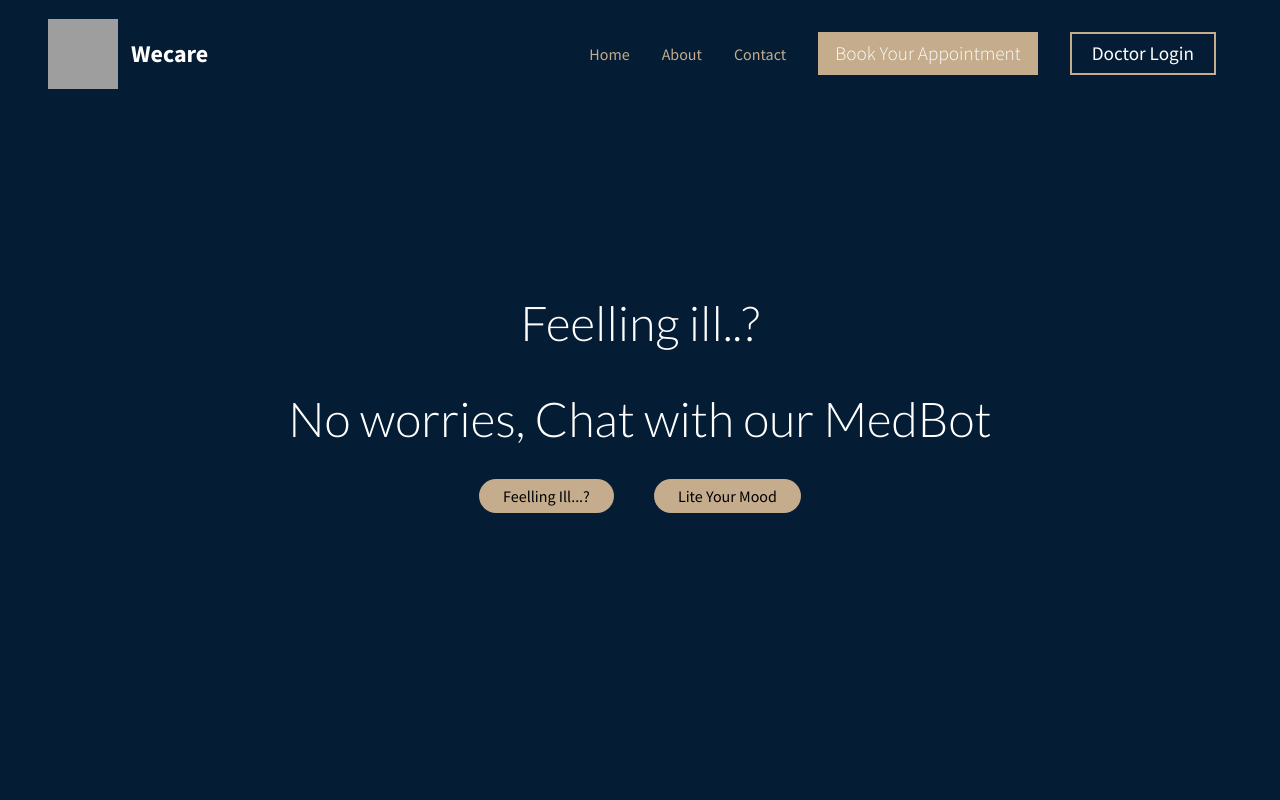
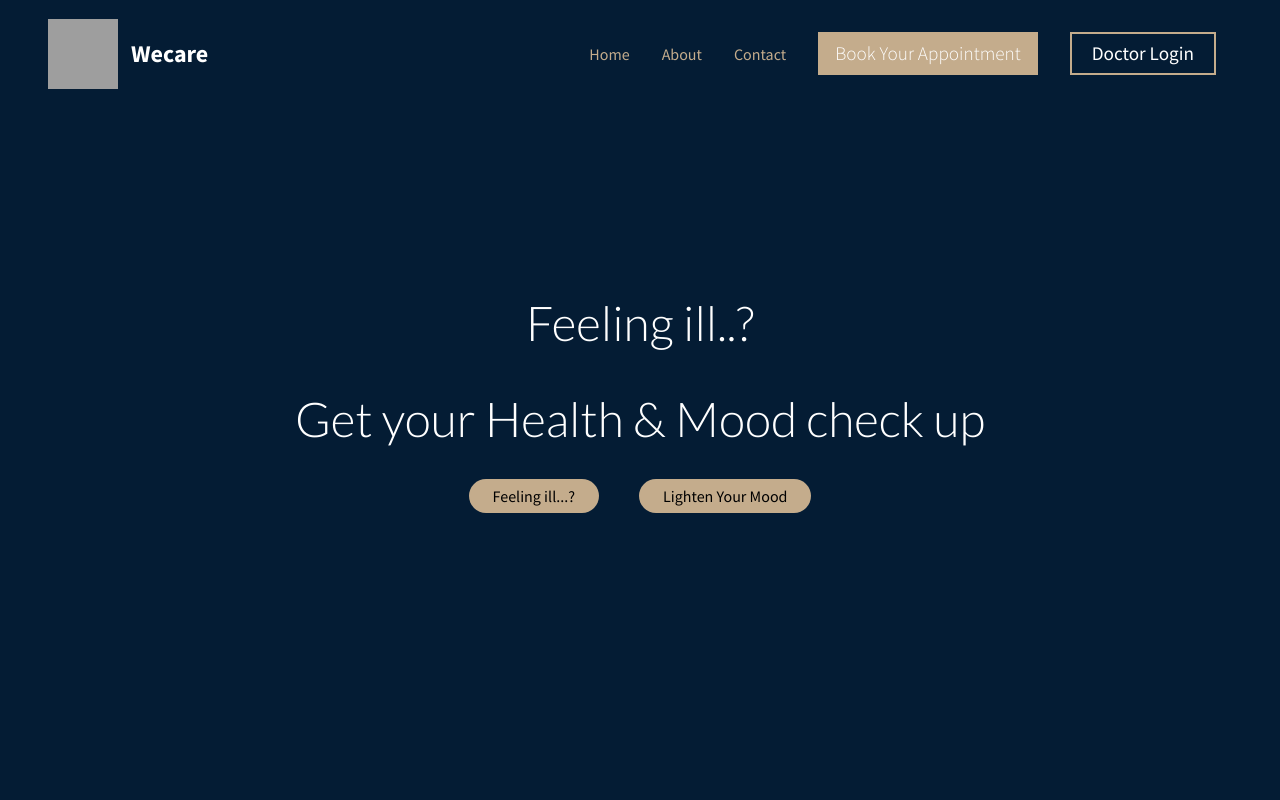
Before and after one commit to Sreetama2001/WeCare_Hackit, a React (Create React App) app in the folder frontend/: page / in a window 1280 px wide. Shown: the top 800 px of the page. Built offline with nearby package versions, Linux system fonts and the light colour scheme; grey boxes are pictures that could not be loaded.

Commit message:
ui changes

```diff
--- a/frontend/src/components/Dashboard.jsx
+++ b/frontend/src/components/Dashboard.jsx
@@ -22,7 +22,7 @@ const Dashboard = () => {
 	async function DoctorRegistration(e) {
 		e.preventDefault();
 		await setDoc(doc(db, "Doctor", doctor.Uid), doctor).then(() => {
-			toast.success('Profile Updated !!', {
+			toast.success(' Profile Updated !!', {
 				position: "bottom-right",
 				autoClose: 5000,
 				hideProgressBar: false,
--- a/frontend/src/components/about.jsx
+++ b/frontend/src/components/about.jsx
@@ -25,8 +25,8 @@ const About = () => {
 						<h2 className="section-title" style={{ fontSize: "3rem" }}>About Wecare</h2>
 						<p>
 							Compassion , expertise and experience are qualities to look for when choosing a care team for your
-							child , adolescent or young adult with cancer Trust us to provide comprehensive pediatric cancer care
-							close to home in South Texas and offer innovative cancer treatments
+							child , adolescent or young adult with cancer Trust us to provide comprehensive health care check up
+							and treatment
 						</p>
 						<p>
 							Rely on our specialists to know the difference between childhood and adult diseases. They
--- a/frontend/src/components/home.jsx
+++ b/frontend/src/components/home.jsx
@@ -19,17 +19,17 @@ const Home = () => {
 
 			<section className="hero-section">
 				<div className="hero-content">
-					<h1>Feelling ill..?</h1>
-					<h1> No worries, Chat with our MedBot </h1>
+					<h1>Feeling ill..?</h1>
+					<h1> Get your Health & Mood check up </h1>
 					<div>
 						<Link to="/chatbot">
 							<button className="btn" style={{ margin: "20px" }}>
-								Feelling Ill...?
+								Feeling ill...?
 							</button>
 						</Link>
 						<Link to="/funbot">
 							<button className="btn" style={{ margin: "20px" }}>
-								Lite Your Mood
+								Lighten Your Mood
 							</button>
 						</Link>
 					</div>
```
